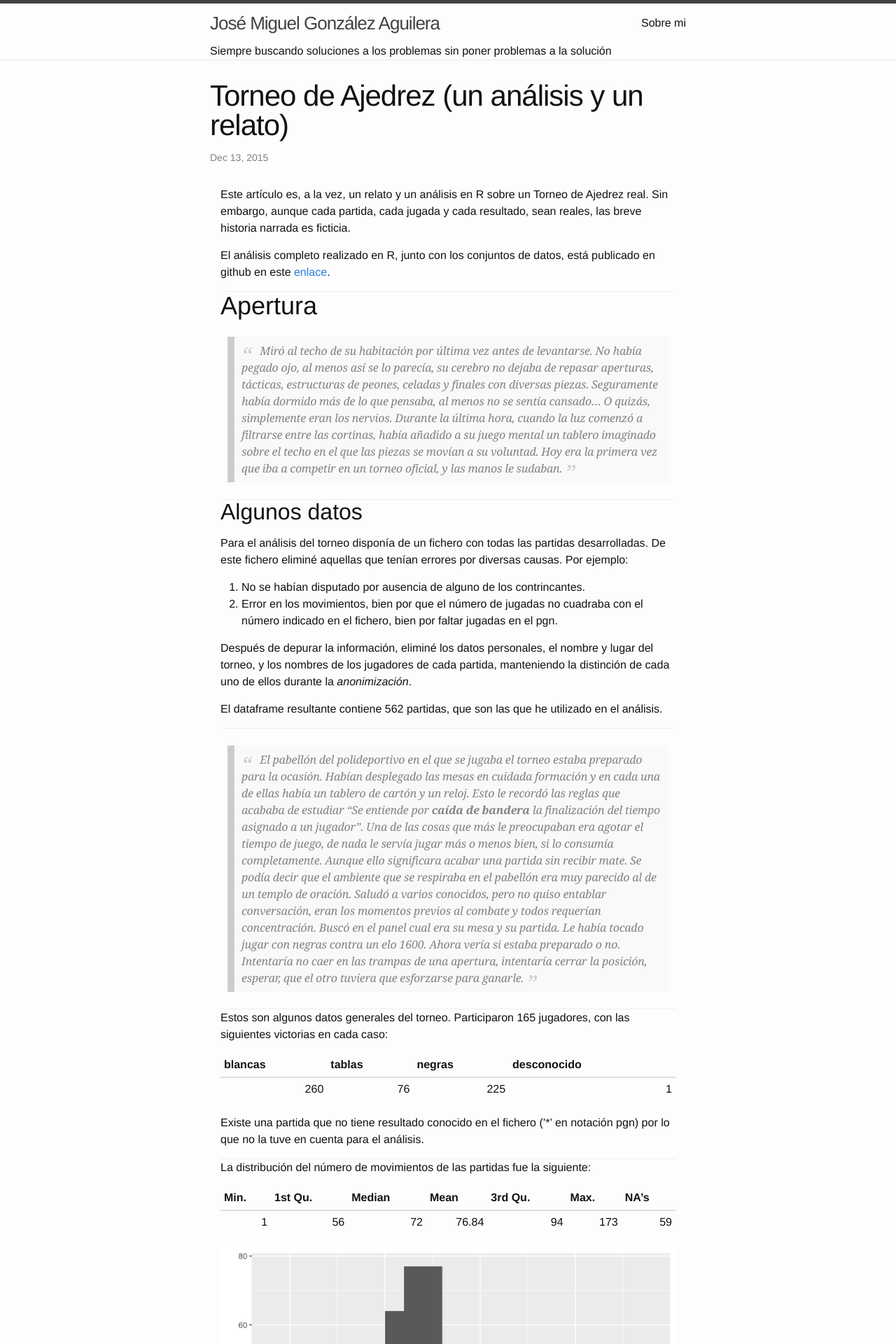
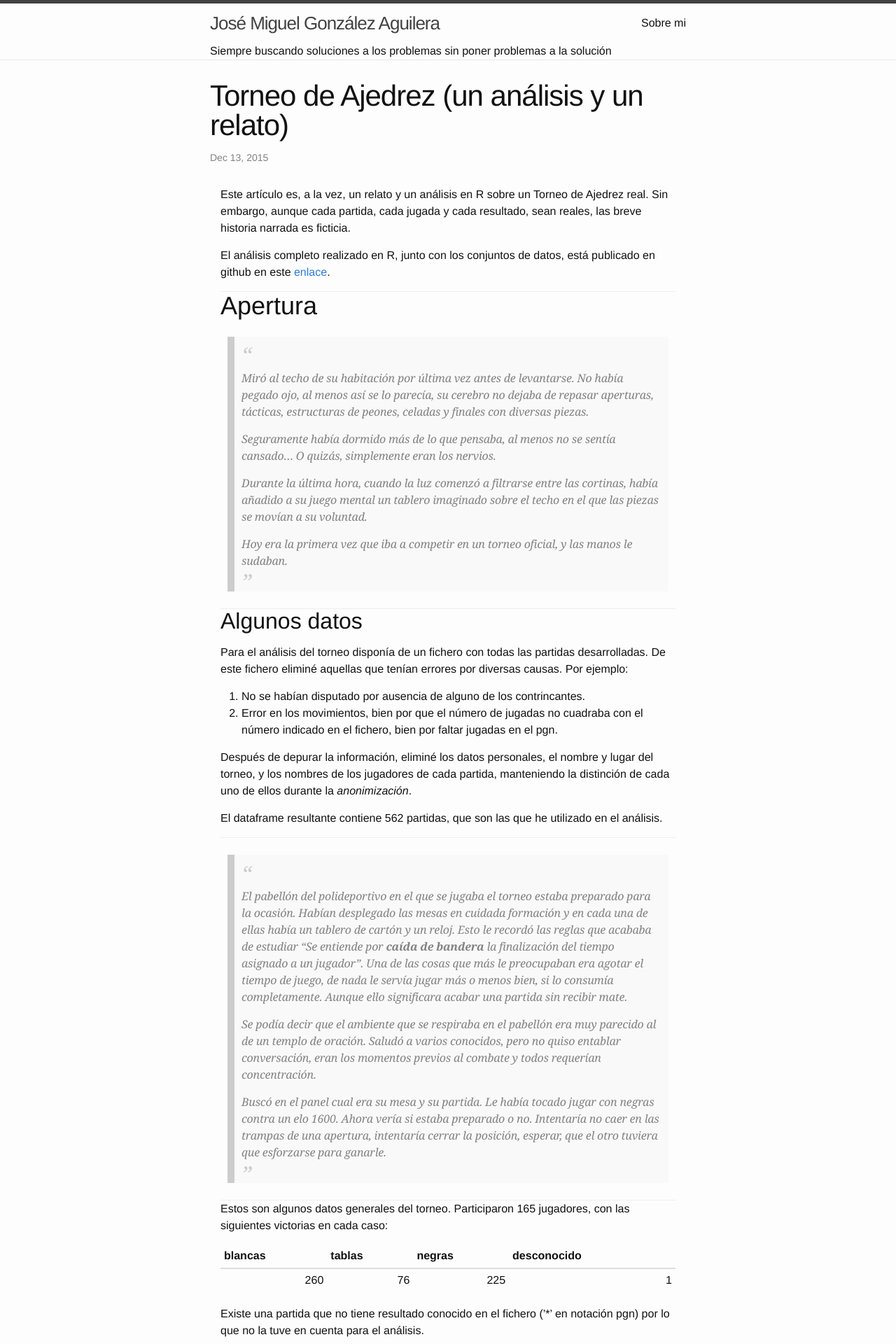
Before and after one commit to jmgaguilera/jmgaguilera.github.io, a Jekyll site: the page built from _posts/2015-12-13-torneo-de-ajedrez.html, in a window 1280 px wide. Shown: the top 1920 px of the page at 70% size. Built offline with Jekyll 4.4.1, drawn with Linux system fonts in a browser that asks for light colours; comment, search, counter and statistics services are not loaded.

Commit message:
Quito el inline porque se carga los saltos de página del relato

```diff
--- a/_sass/_base.scss
+++ b/_sass/_base.scss
@@ -142,10 +142,6 @@ blockquote:after {
   vertical-align: -0.4em;
 }
 
-blockquote p {
-  display: inline;
-}
-
 /**
  * Code formatting
  */
```
